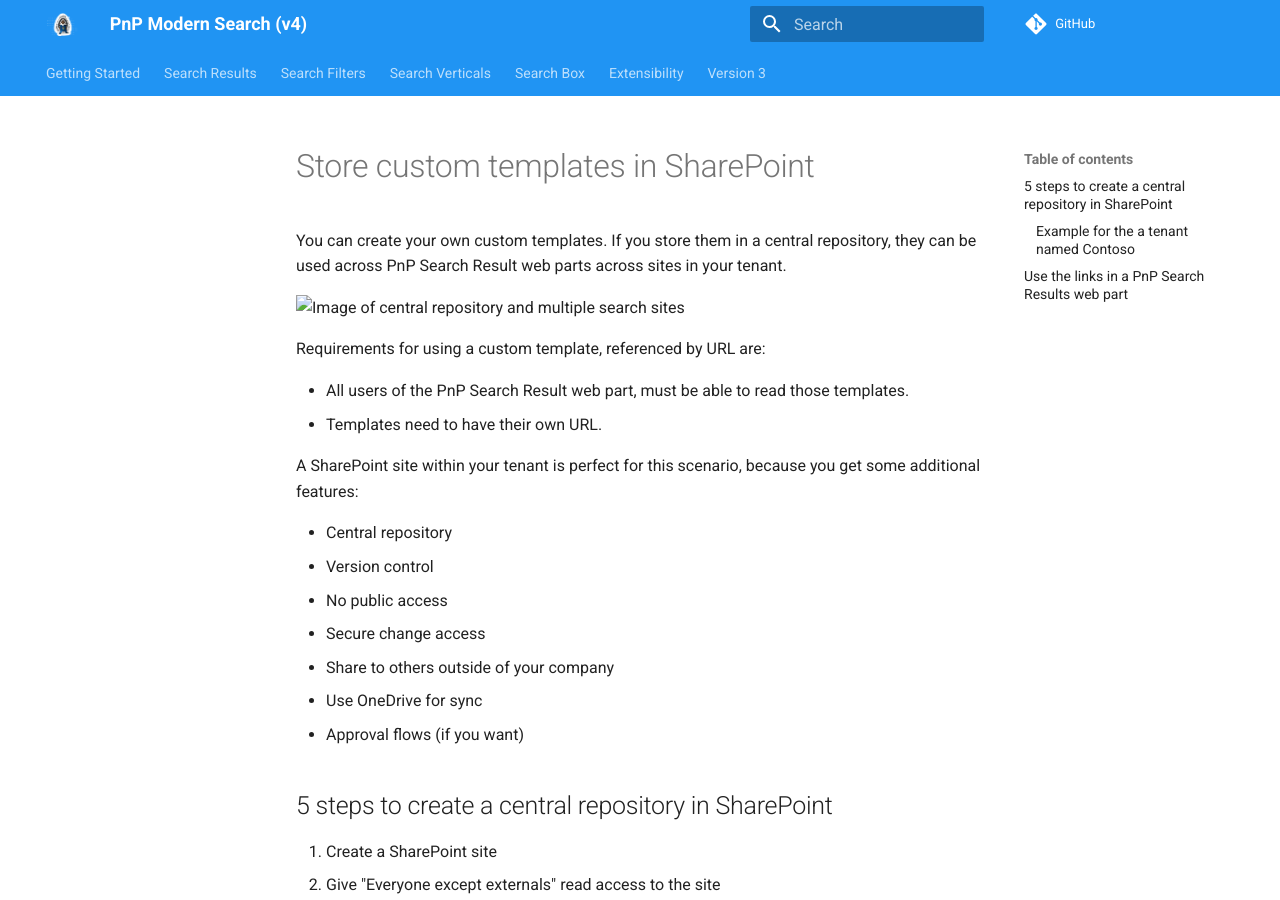
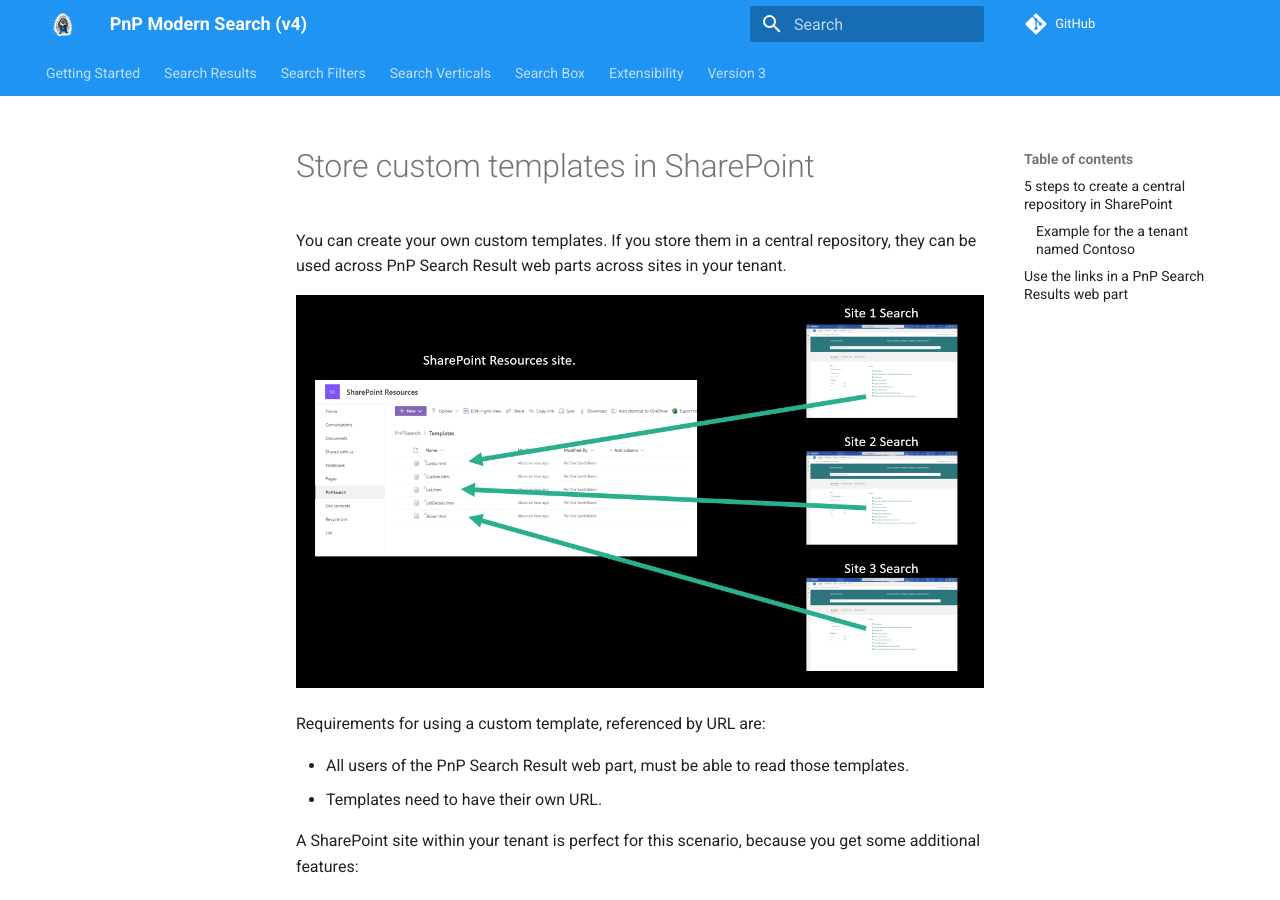
Before and after one commit to dominic5perezd/pnp-modern-search, an MkDocs documentation site: the page built from docs/scenarios/howto-store-custom-templates-in-sharepoint.md, in a window 1280 px wide and 900 px high. Built offline with MkDocs 1.6.1 and Material for MkDocs 9.7.7, drawn with Linux system fonts in a browser that asks for light colours; comment, search, counter and statistics services are not loaded.

Commit message:
fixed links to images

```diff
--- a/docs/scenarios/howto-store-custom-templates-in-sharepoint.md
+++ b/docs/scenarios/howto-store-custom-templates-in-sharepoint.md
@@ -2,7 +2,7 @@
 
 You can create your own custom templates. If you store them in a central repository, they can be used across PnP Search Result web parts across sites in your tenant.
 
-![Image of central repository and multiple search sites](assets\store-custom-templates-in-sharepoint\central-repository-multiple-sites.png)
+![Image of central repository and multiple search sites](assets/store-custom-templates-in-sharepoint/central-repository-multiple-sites.png)
 
 Requirements for using a custom template, referenced by URL are:
 
@@ -31,7 +31,7 @@ Now you can reference these templates using the URL to the file.
 
 `https://<tenantname>.sharepoint.com/sites/<sitetitle>/<libraryname>/<foldername>/<templatename>.html`
 
-![A sharePoint Library holding some templates](assets\store-custom-templates-in-sharepoint\sharepoint-resources-lib.png)
+![A sharePoint Library holding some templates](assets/store-custom-templates-in-sharepoint/sharepoint-resources-lib.png)
 
 ### Example for the a tenant named Contoso
 
@@ -54,4 +54,4 @@ mytemplate2.html: `https://contoso.sharepoint.com/sites/SharePointResources/PnPS
 
 When you edit the custom template, you just have to refresh the page where the web part is embedded to see the changes you made.
 
-![Screenshot of where you set the URL for a custom template](assets\store-custom-templates-in-sharepoint\custom-template-external-url-edit.png)
+![Screenshot of where you set the URL for a custom template](assets/store-custom-templates-in-sharepoint/custom-template-external-url-edit.png)
```
